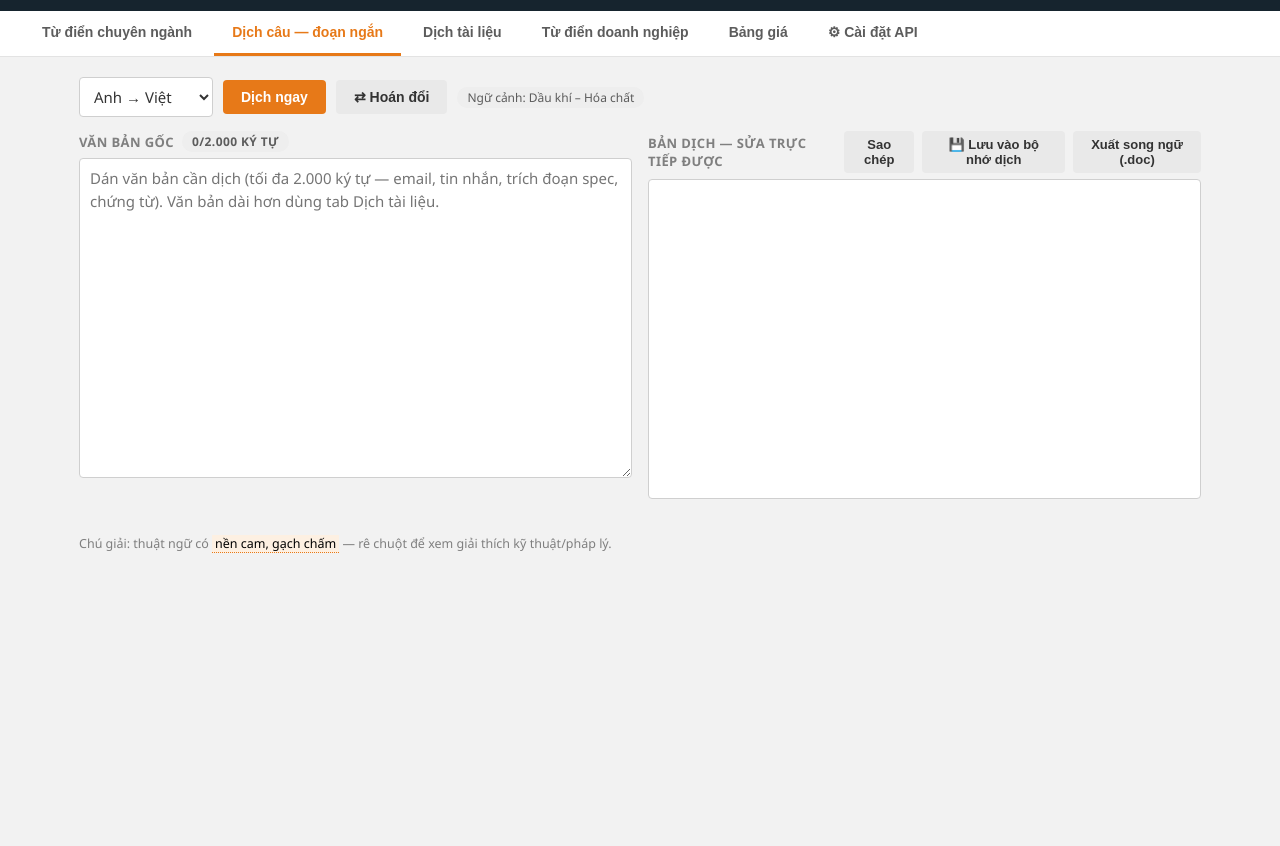
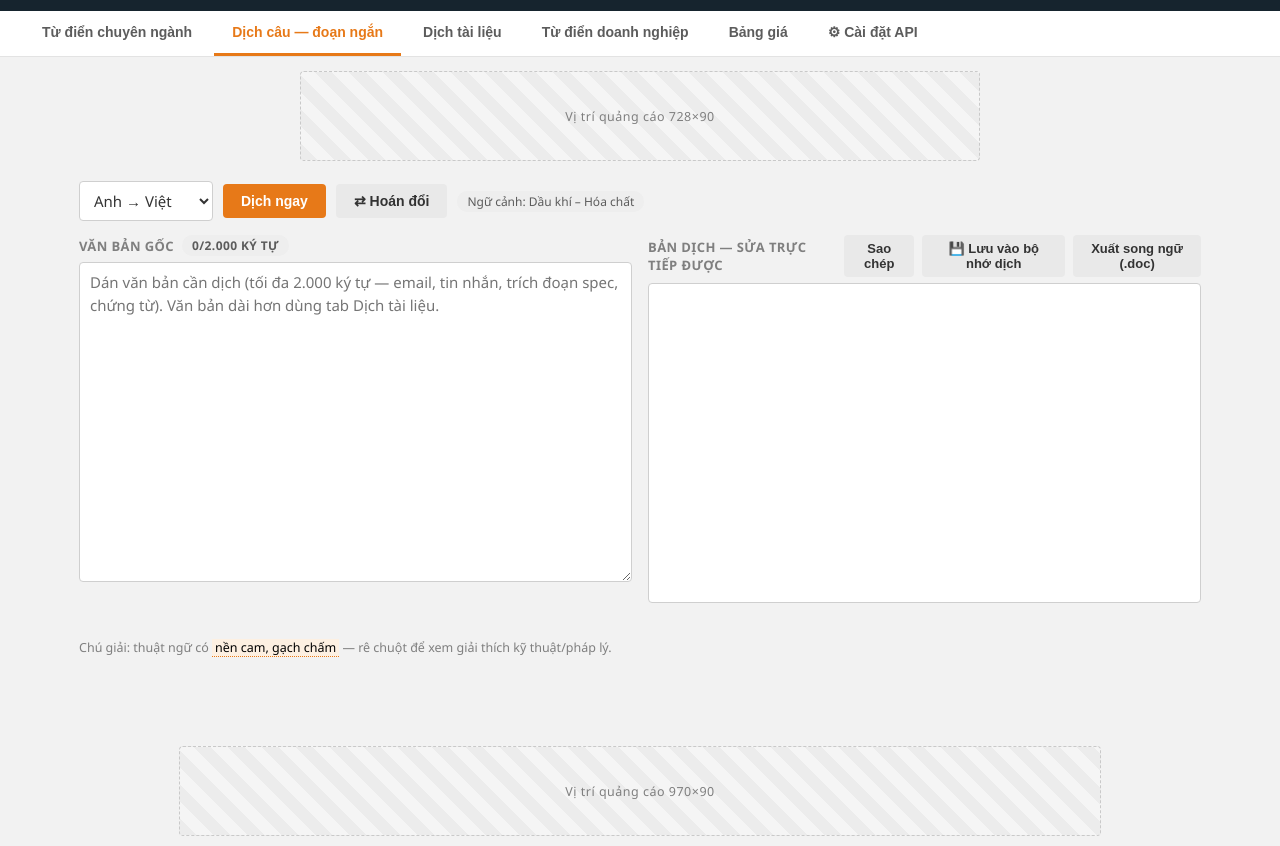
Before and after one commit to a2zship/PetroTrans-AI, a plain HTML site: page index.html in a window 1280 px wide. Shown: the part 60-906 px from the top of the page. Before the commit the page ends 800 px from the top, so only its background shows below. Drawn offline with nearby package versions, Linux system fonts and the light colour scheme.

Commit message:
Them 4 vi tri banner quang cao cau hinh duoc (top/left/right/bottom)

```diff
--- a/index.html
+++ b/index.html
@@ -64,6 +64,16 @@ table.grid input:focus{border-color:var(--accent);outline:none;background:#fff}
 h2.section{font-size:17px;font-weight:600;margin-bottom:12px}
 .legend{font-size:12.5px;color:var(--faint);margin-top:10px}
 .legend mark{background:#fdf0e2;border-bottom:1.5px dotted var(--accent);padding:0 3px}
+/* ---- Vị trí quảng cáo (ad slots) ---- */
+.ad-slot{display:flex;align-items:center;justify-content:center;overflow:hidden}
+.ad-slot a{display:block;line-height:0}
+.ad-slot img{max-width:100%;max-height:100%;border-radius:4px}
+.ad-placeholder{width:100%;height:100%;display:flex;align-items:center;justify-content:center;background:repeating-linear-gradient(45deg,#ececec,#ececec 12px,#f5f5f5 12px,#f5f5f5 24px);border:1px dashed #c9c9c9;border-radius:4px;color:var(--faint);font-size:12.5px;letter-spacing:.5px}
+.ad-top{max-width:728px;height:90px;margin:14px auto 0;padding:0 24px}
+.ad-bottom{max-width:970px;height:90px;margin:30px auto 10px;padding:0 24px}
+.ad-side{position:fixed;top:140px;width:160px;height:600px;z-index:5;display:none}
+.ad-side.left{left:12px}.ad-side.right{right:12px}
+@media(min-width:1560px){.ad-side{display:flex}}
 .price-grid{display:flex;gap:16px;flex-wrap:wrap;align-items:stretch}
 .price-card{flex:1;min-width:230px;background:#fff;border:1px solid var(--line);border-radius:10px;padding:20px;display:flex;flex-direction:column;box-shadow:0 1px 2px 1px rgba(0,0,0,.06);position:relative}
 .price-card.hot{border:2px solid var(--accent);box-shadow:0 5px 25px rgba(0,0,0,.15)}
@@ -104,6 +114,10 @@ h2.section{font-size:17px;font-weight:600;margin-bottom:12px}
   <button data-tab="pricing">Bảng giá</button>
   <button data-tab="settings">⚙ Cài đặt API</button>
 </nav>
+
+<div class="ad-slot ad-top" id="adTop"></div>
+<div class="ad-slot ad-side left" id="adLeft"></div>
+<div class="ad-slot ad-side right" id="adRight"></div>
 
 <main>
 
@@ -327,6 +341,8 @@ h2.section{font-size:17px;font-weight:600;margin-bottom:12px}
 
 </main>
 
+<div class="ad-slot ad-bottom" id="adBottom"></div>
+
 <script>
 /* ============================================================
    PetroTrans AI — Web app dịch thuật chuyên ngành (1 file HTML)
@@ -334,6 +350,35 @@ h2.section{font-size:17px;font-weight:600;margin-bottom:12px}
    → callAI(provider) → annotate(thuật ngữ) → export file.
    Lưu trữ: localStorage (settings + glossary).
    ============================================================ */
+
+/* ============================================================
+   CẤU HÌNH QUẢNG CÁO — chỉ cần sửa khối này, không đụng code dưới.
+   Mỗi vị trí: điền img (link ảnh) + href (link đích) là banner hiện.
+   Chưa có quảng cáo: để img:'' → hiện ô giữ chỗ (nếu showPlaceholders:true)
+   hoặc ẩn hẳn vị trí (nếu showPlaceholders:false).
+   Kích thước chuẩn: top 728×90 · left/right 160×600 · bottom 970×90.
+   ============================================================ */
+const BANNERS = {
+  showPlaceholders: true,   // false = ẩn các ô chưa có quảng cáo
+  top:    { img:'', href:'', alt:'', size:'728×90'  },
+  left:   { img:'', href:'', alt:'', size:'160×600' },
+  right:  { img:'', href:'', alt:'', size:'160×600' },
+  bottom: { img:'', href:'', alt:'', size:'970×90'  }
+};
+function renderBanners(){
+  const slots = { top:'adTop', left:'adLeft', right:'adRight', bottom:'adBottom' };
+  for (const [key, id] of Object.entries(slots)) {
+    const b = BANNERS[key], el = document.getElementById(id);
+    if (b && b.img) {
+      el.innerHTML = `<a href="${b.href||'#'}" target="_blank" rel="noopener sponsored"><img src="${b.img}" alt="${b.alt||'Quảng cáo'}"></a>`;
+    } else if (BANNERS.showPlaceholders) {
+      el.innerHTML = `<div class="ad-placeholder">Vị trí quảng cáo ${b.size}</div>`;
+    } else {
+      el.style.display = 'none';
+    }
+  }
+}
+renderBanners();
 
 // ---------- Trạng thái & lưu trữ ----------
 const LS_SET = 'petrotrans_settings';
```
